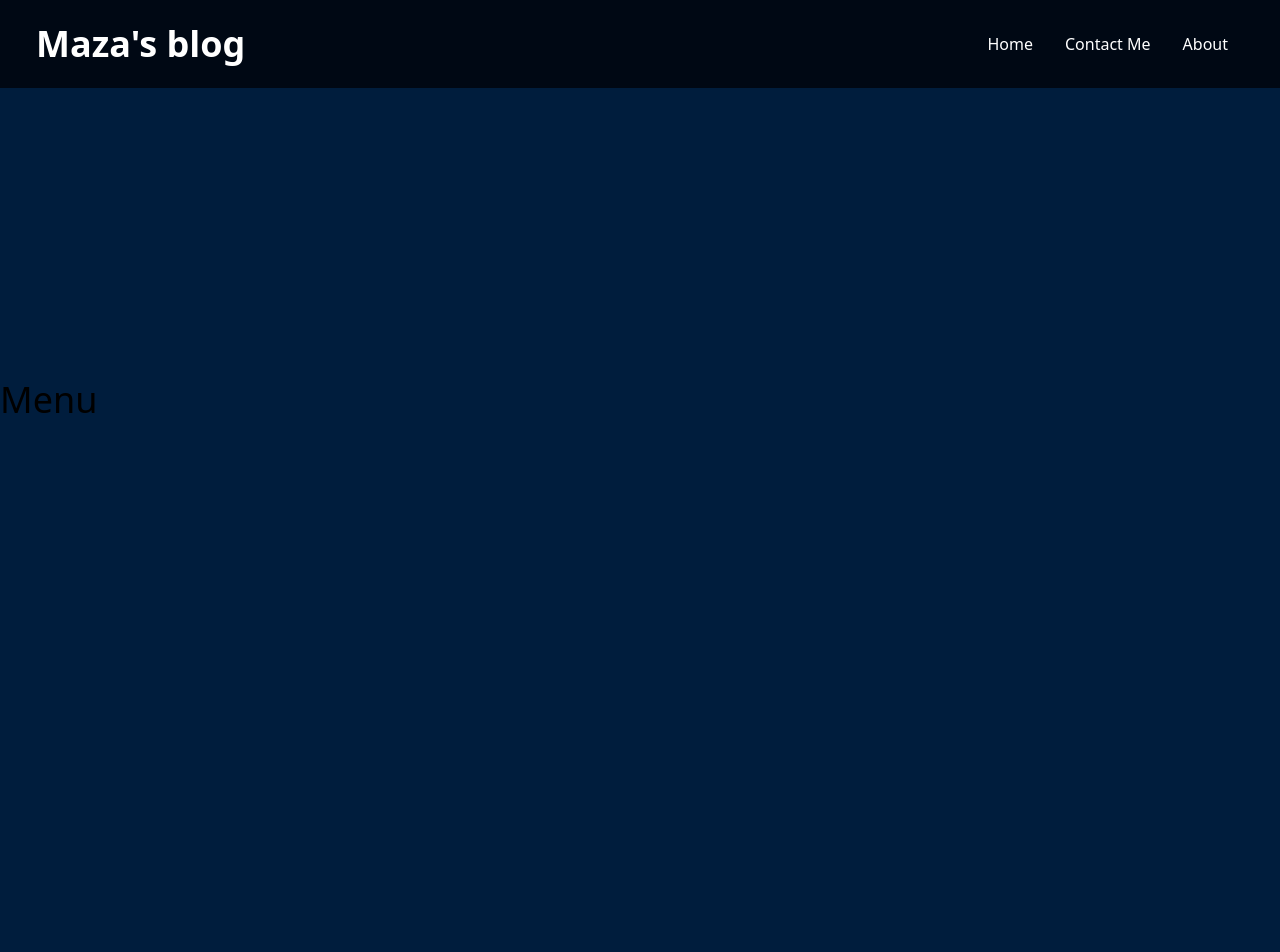
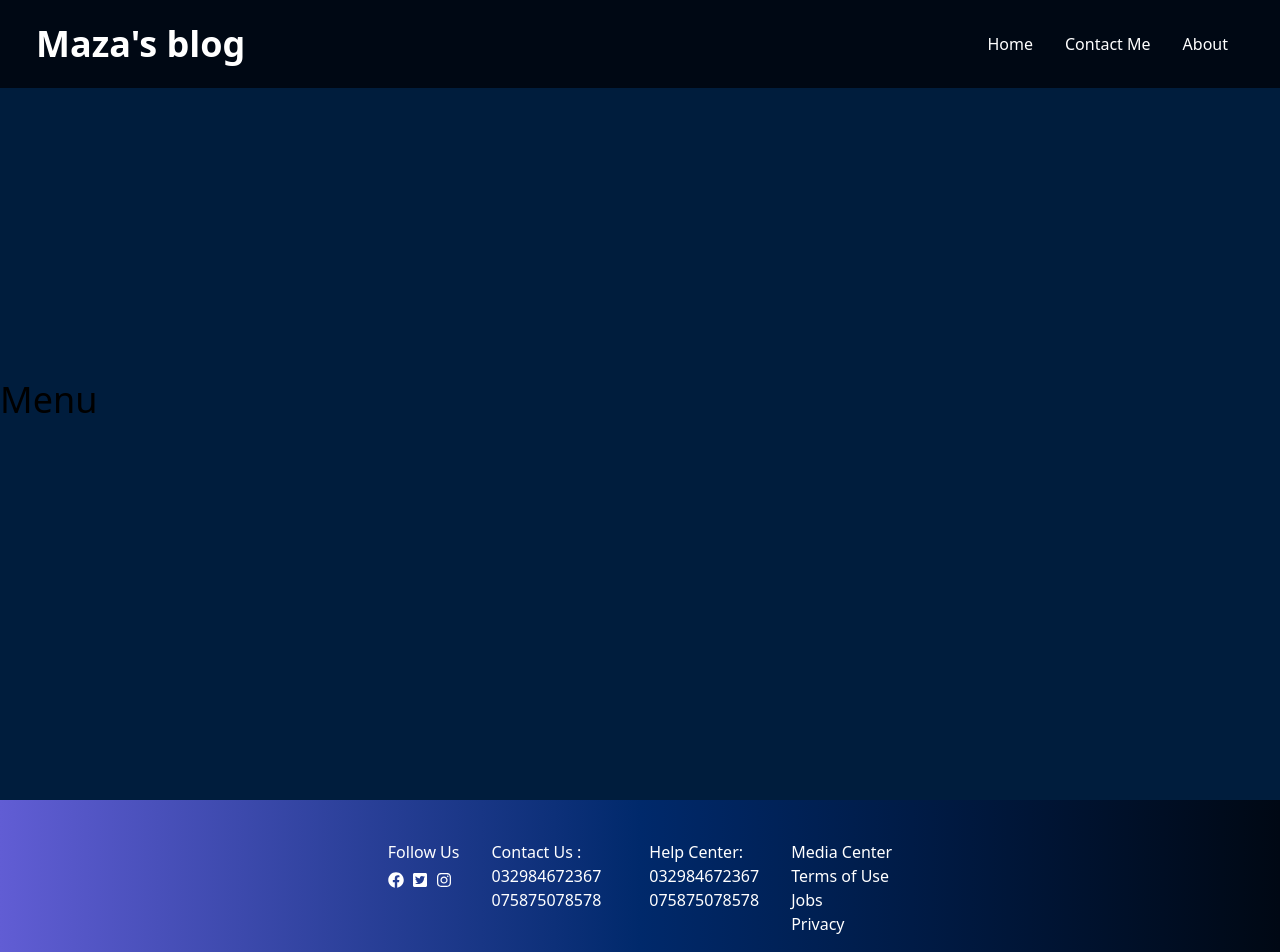
Before and after one commit to Luth-Badila/maza-blog, a Next.js app: page /Menu in a window 1280 px wide. Shown: the top 952 px of the page. Before the commit the page ends 800 px from the top, so only its background shows below. Built offline with nearby package versions, Linux system fonts and the light colour scheme.

Commit message:
fixed card in hero 2 and added footer

```diff
--- /dev/null
+++ b/components/Footer.jsx
@@ -0,0 +1,53 @@
+import React from "react";
+import { FaFacebook, FaTwitterSquare, FaInstagram } from "react-icons/fa";
+
+const Footer = () => {
+  return (
+    <div className="bg-gradient-to-l from-[#000814] via-[#00296b] to-[#615dd4] h-auto text-white">
+      <div className="flex items-center justify-center p-10">
+        <div className="flex flex-col lg:flex-row lg:gap-[3rem] gap-3">
+          <div className="flex lg:gap-8 gap-[4rem]">
+            <div className="flex flex-col gap-2">
+              <div>Follow Us</div>
+              <div className="flex gap-2">
+                <a href="https://www.facebook.com" target="_blank" rel="noreferrer">
+                  <FaFacebook />
+                </a>
+                <a href="https://twitter.com/?lang=en" target="_blank" rel="noreferrer">
+                  <FaTwitterSquare />
+                </a>
+                <a href="https://www.instagram.com" target="_blank" rel="noreferrer">
+                  <FaInstagram />
+                </a>
+              </div>
+            </div>
+            <div className="flex flex-col">
+              <div>Contact Us :</div>
+              <div className="flex flex-col">
+                <div>032984672367</div>
+                <div>075875078578</div>
+              </div>
+            </div>
+          </div>
+          <div className="flex gap-8">
+            <div className="flex flex-col">
+              <div>Help Center:</div>
+              <div className="flex flex-col">
+                <div>032984672367</div>
+                <div>075875078578</div>
+              </div>
+            </div>
+            <div className="flex flex-col">
+              <p>Media Center</p>
+              <p>Terms of Use</p>
+              <p>Jobs</p>
+              <p>Privacy</p>
+            </div>
+          </div>
+        </div>
+      </div>
+    </div>
+  );
+};
+
+export default Footer;
--- a/components/Hero.jsx
+++ b/components/Hero.jsx
@@ -4,7 +4,7 @@ import Image from "next/image";
 
 const Hero = () => {
   return (
-    <div className="bg-white shadow-lg max-w-[1000px] rounded-lg p-4 lg:p-8 sm:mt-[100px] mt-[80px] mb-[10px]">
+    <div className="bg-white shadow-lg max-w-[1000px] rounded-lg p-4 lg:p-8 sm:mt-[120px] mt-[100px] mb-[10px] mx-10">
       <div className="relative overflow-hidden shadow-md pb-80 mb-6 pt-3">
         <Image src="" alt="" height={100} width={100} className="object-top absolute h-80 w-full object-cover shadow-lg rounded-t-lg lg:rounded-lg" />
       </div>
--- a/pages/Contact.jsx
+++ b/pages/Contact.jsx
@@ -2,7 +2,7 @@ import React from "react";
 
 const Contact = () => {
   return (
-    <div className="mt-[100px] flex justify-center items-center h-[80vh]">
+    <div className="mt-[100px] flex justify-center items-center h-[80vh] lg:mx-0 mx-5">
       <form className="bg-[#003566] p-[20px] my-0 mx-auto w-[800px] rounded-md flex flex-col gap-3 text-white">
         <label htmlFor="title">Title:</label>
         <input type="text" id="title" className="block w-[100%] border-solid border-grey p-[6px]" />
--- a/pages/Hero2.jsx
+++ b/pages/Hero2.jsx
@@ -4,8 +4,48 @@ import Image from "next/image";
 
 const Hero2 = () => {
   return (
-    <>
-      <div class="mx-auto container flex flex-wrap lg:flex-nowrap gap-8 my-[60px] lg:my-[120px] px-4 lg:px-8">
+    <div className="px-5 my-[80px] lg:my-[120px] sm:grid md:grid-cols-2 3xl:flex flex-wrap justify-center gap-5">
+      <div className="bg-white p-2 group cursor-pointer transition duration-200 ease-in transform lg:hover:scale-105 hover:z-50 rounded-lg lg:mb-0 mb-5">
+        <Link href="">
+          <Image src="" alt="Film Image" layout="responsive" height={1080} width={1920} />
+          <div className="p-2">
+            <p className="truncate max-w-md">Lorem, ipsum dolor.</p>
+            <h2 className="mt-1 text-2xl text-black transition-all duration-100 ease-in-out group-hover:font-bold">Lorem, ipsum dolor sit amet consectetur adipisicing.</h2>
+            <p className="flex items-center opacity-0 group-hover:opacity-100">Lorem ipsum dolor sit amet consectetur adipisicing elit. Placeat, commodi!</p>
+          </div>
+        </Link>
+      </div>
+      <div className="bg-white p-2 group cursor-pointer transition duration-200 ease-in transform lg:hover:scale-105 hover:z-50 rounded-lg lg:mb-0 mb-5">
+        <Link href="">
+          <Image src="" alt="Film Image" layout="responsive" height={1080} width={1920} />
+          <div className="p-2">
+            <p className="truncate max-w-md">Lorem, ipsum dolor.</p>
+            <h2 className="mt-1 text-2xl text-black transition-all duration-100 ease-in-out group-hover:font-bold">Lorem, ipsum dolor sit amet consectetur adipisicing.</h2>
+            <p className="flex items-center opacity-0 group-hover:opacity-100">Lorem ipsum dolor sit amet consectetur adipisicing elit. Placeat, commodi!</p>
+          </div>
+        </Link>
+      </div>
+      <div className="bg-white p-2 group cursor-pointer transition duration-200 ease-in transform lg:hover:scale-105 hover:z-50 rounded-lg lg:mb-0 mb-5">
+        <Link href="">
+          <Image src="" alt="Film Image" layout="responsive" height={1080} width={1920} />
+          <div className="p-2">
+            <p className="truncate max-w-md">Lorem, ipsum dolor.</p>
+            <h2 className="mt-1 text-2xl text-black transition-all duration-100 ease-in-out group-hover:font-bold">Lorem, ipsum dolor sit amet consectetur adipisicing.</h2>
+            <p className="flex items-center opacity-0 group-hover:opacity-100">Lorem ipsum dolor sit amet consectetur adipisicing elit. Placeat, commodi!</p>
+          </div>
+        </Link>
+      </div>
+      <div className="bg-white p-2 group cursor-pointer transition duration-200 ease-in transform lg:hover:scale-105 hover:z-50 rounded-lg lg:mb-0 mb-5">
+        <Link href="">
+          <Image src="" alt="Film Image" layout="responsive" height={1080} width={1920} />
+          <div className="p-2">
+            <p className="truncate max-w-md">Lorem, ipsum dolor.</p>
+            <h2 className="mt-1 text-2xl text-black transition-all duration-100 ease-in-out group-hover:font-bold">Lorem, ipsum dolor sit amet consectetur adipisicing.</h2>
+            <p className="flex items-center opacity-0 group-hover:opacity-100">Lorem ipsum dolor sit amet consectetur adipisicing elit. Placeat, commodi!</p>
+          </div>
+        </Link>
+      </div>
+      {/* <div class="mx-auto container flex flex-wrap lg:flex-nowrap gap-8 my-[60px] lg:my-[120px] px-4 lg:px-8">
         <div className="bg-white shadow-lg w-[1200px] rounded-lg p-4 lg:p-8">
           <Image width={200} height={200} src="" alt="" />
           <div className="flex items-center gap-2">
@@ -22,8 +62,8 @@ const Hero2 = () => {
           </div>
           <p className="text-gray-800 font-bold">Lorem ipsum dolor sit amet consectetur adipisicing elit.</p>
         </div>
-      </div>
-    </>
+      </div> */}
+    </div>
   );
 };
 
--- a/pages/_app.js
+++ b/pages/_app.js
@@ -1,4 +1,5 @@
 import Navbar from "../components/Navbar";
+import Footer from "../components/Footer";
 import "../styles/globals.css";
 
 function MyApp({ Component, pageProps }) {
@@ -6,6 +7,7 @@ function MyApp({ Component, pageProps }) {
     <>
       <Navbar />
       <Component {...pageProps} />
+      <Footer />
     </>
   );
 }
```
